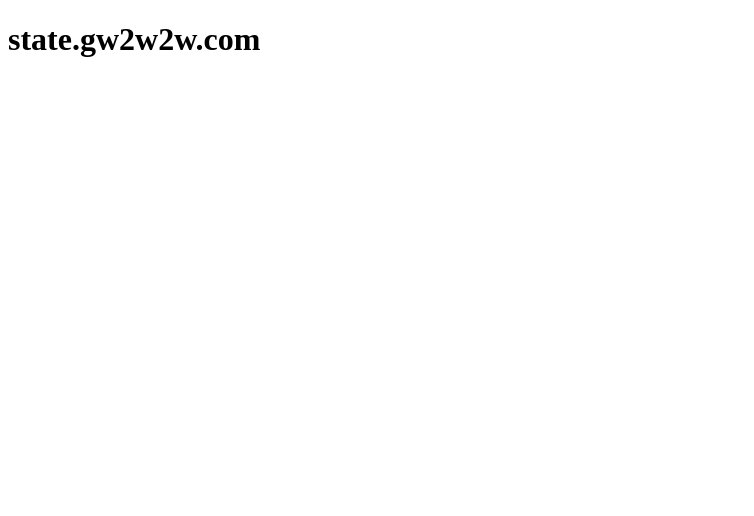
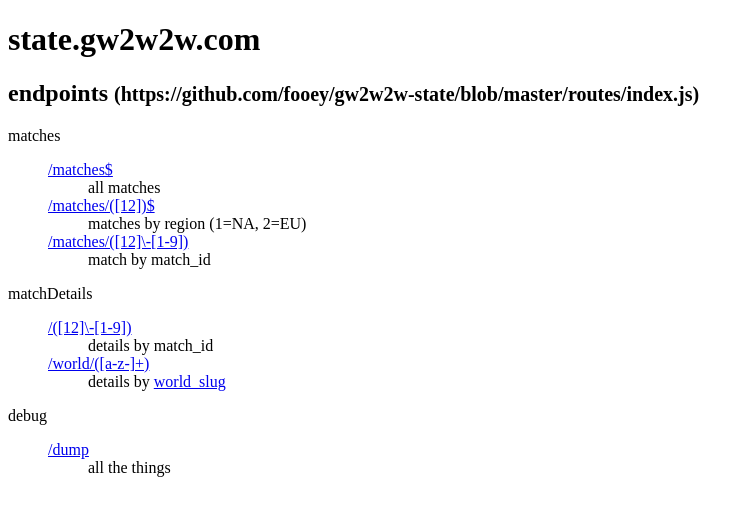
Before and after one commit to fooey/gw2w2w-state, a website: page public/index.html in a window 1280 px wide. Shown: the whole page, without its empty margins (0-754 px from the left). Drawn offline with Linux system fonts and the light colour scheme.

Commit message:
some bare bones documentation

```diff
--- a/public/index.html
+++ b/public/index.html
@@ -1,6 +1,41 @@
 <!DOCTYPE html>
 <html>
-	<body>
-		<h1>state.gw2w2w.com</h1>
-	</body>
+<body>
+	<h1>state.gw2w2w.com</h1>
+	<h2>endpoints <small>(https://github.com/fooey/gw2w2w-state/blob/master/routes/index.js)</small></h2>
+	<dl>
+		<dt>matches</dt>
+		<dd>
+			<dl>
+				<dt><a href="/matches">/matches$</a></dt>
+				<dd>all matches</dd>
+
+				<dt><a href="/matches/1">/matches/([12])$</a></dt>
+				<dd>matches by region (1=NA, 2=EU)</dd>
+
+				<dt><a href="/matches/1-1">/matches/([12]\-[1-9])</a></dt>
+				<dd>match by match_id</dd>
+			</dl>
+		</dd>
+
+		<dt>matchDetails</dt>
+		<dd>
+			<dl>
+				<dt><a href="/1-1">/([12]\-[1-9])</a></dt>
+				<dd>details by match_id</dd>
+				<dt><a href="/world/sea-of-sorrows">/world/([a-z-]+)</a></dt>
+				<dd>details by <a href="https://github.com/fooey/gw2w2w-static/blob/master/data/world_names.js">world_slug</a></dd>
+				<dd></dd>
+			</dl>
+		</dd>
+
+		<dt>debug</dt>
+		<dd>
+			<dl>
+				<dt><a href="/dump">/dump</a></dt>
+				<dd>all the things</dd>
+			</dl>
+		</dd>
+	</dl>
+</body>
 </html>
```
Also changed, not shown: routes/index.js (+17 -0 lines), README.md.
